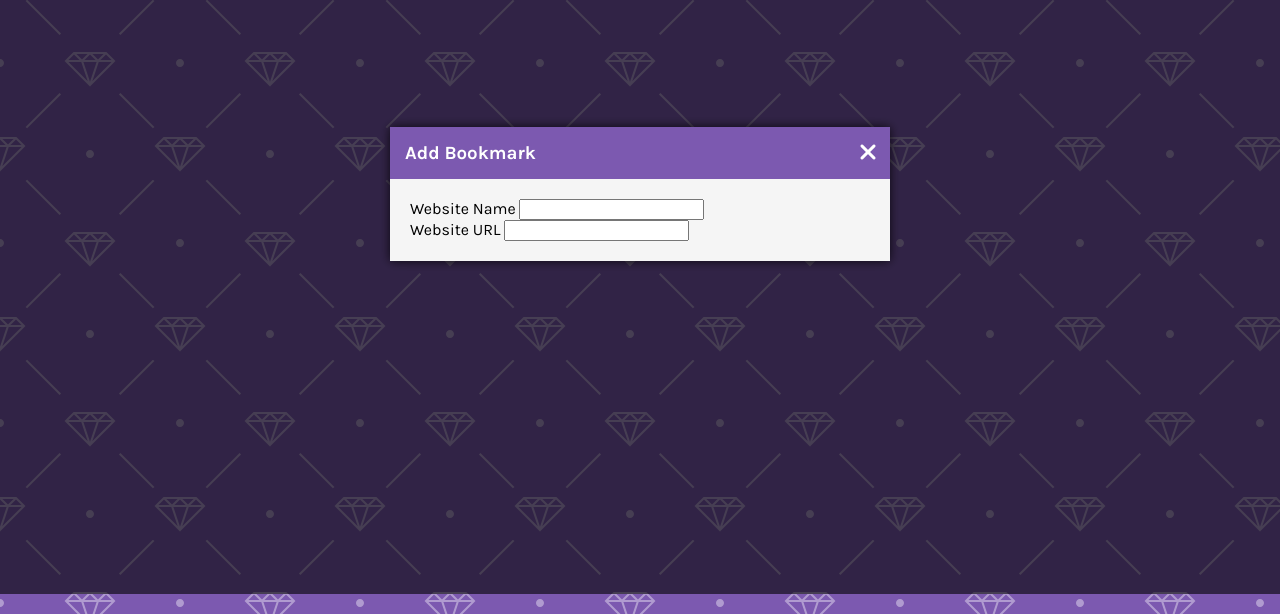
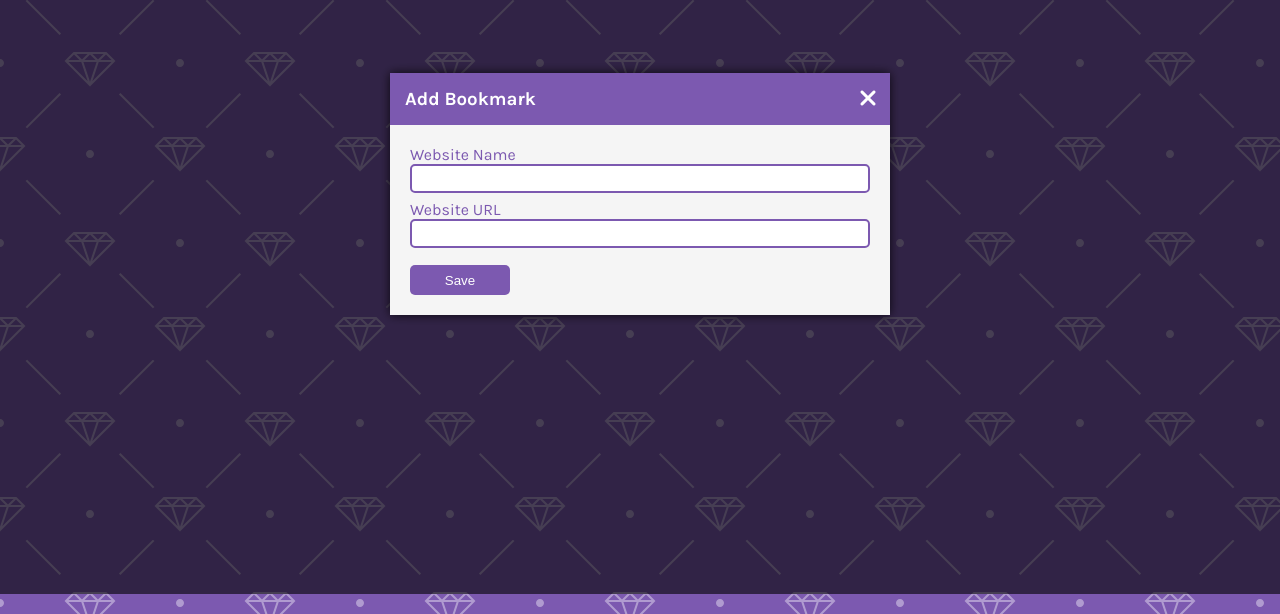
Before and after one commit to dantvi/book-keeper, a plain HTML site: page index.html in a window 1280 px wide. Shown: the part 206-820 px from the top of the page. Drawn offline with Linux system fonts and the light colour scheme.

Commit message:
form styles

```diff
--- a/index.html
+++ b/index.html
@@ -54,6 +54,7 @@
                         <label for="website-url" class="form-label">Website URL</label>
                         <input type="text" class="form-input" id="website-url">
                     </div>
+                    <button type="submit">Save</button>
                 </form>
             </div>
         </div>
--- a/style.css
+++ b/style.css
@@ -150,6 +150,44 @@ h3 {
   background: var(--whitesmoke);
 }
 
+/* Form */
+.form-group {
+  height: 55px;
+}
+
+.form-input {
+  width: 97%;
+  padding: 5px;
+  border: 2px solid var(--primary-color);
+  border-radius: var(--border-radius);
+  display: block;
+  outline: none;
+}
+
+.form-label {
+  color: var(--primary-color);
+  display: block;
+}
+
+button {
+  cursor: pointer;
+  color: var(--secondary-color);
+  background: var(--primary-color);
+  height: 30px;
+  width: 100px;
+  border: none;
+  border-radius: var(--border-radius);
+  margin-top: 10px;
+}
+
+button:hover {
+  filter: brightness(110%);
+}
+
+button:focus {
+  outline: none;
+}
+
 /* Media Query: Large Smartphone (Vertical) */
 @media screen and (max-width: 600px) {
   .container {
```
